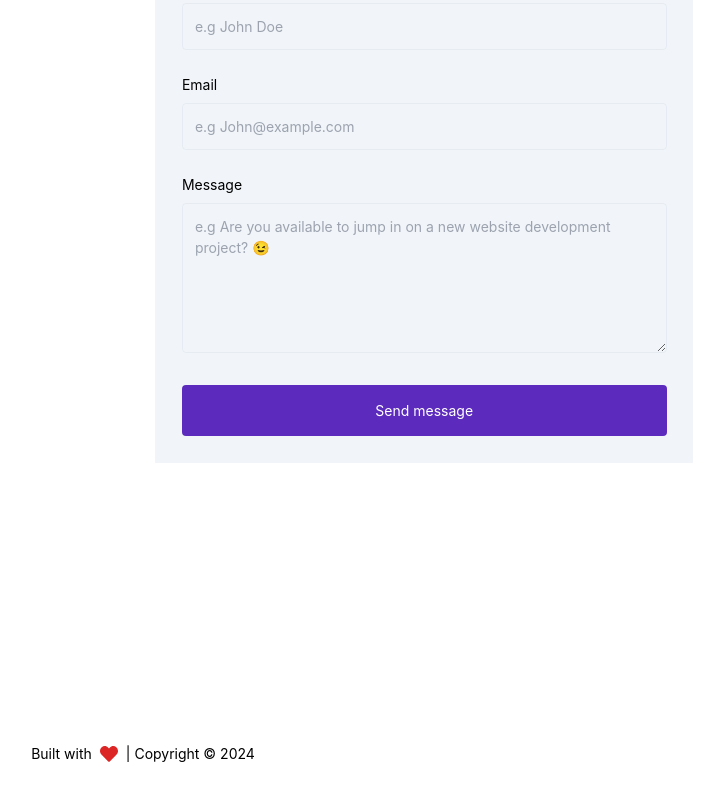
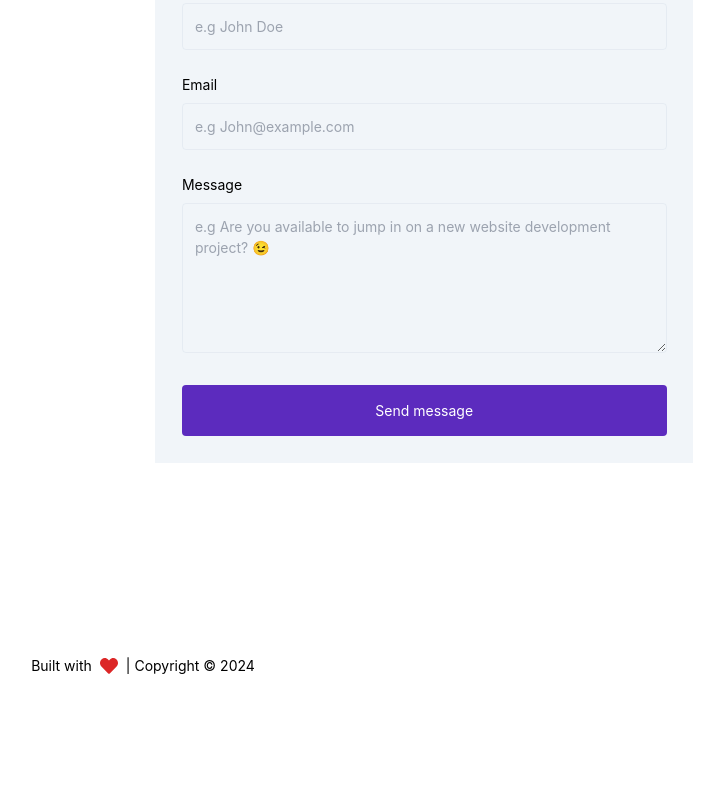
Before and after one commit to abel-otegbola/Portfolio, a Next.js app: page / in a window 1280 px wide. Shown: the part 3332-4132 px from the top of the page, without its empty margins (497-1221 px from the left). After the commit the page ends 4048 px from the top, so only its background shows below. Built offline with nearby package versions, Linux system fonts and the light colour scheme.

Commit message:
style: add bg color to footer

```diff
--- a/components/footer/Footer.js
+++ b/components/footer/Footer.js
@@ -3,7 +3,7 @@ import { FaHeart } from 'react-icons/fa'
 
 const Footer = () => {
     return (
-        <footer data-testid="footer" className="flex items-center justify-center gap-2 p-[10%] text-center">
+        <footer data-testid="footer" className="flex items-center dark:bg-[#000]/[0.1] justify-center gap-2 p-10 text-center">
             Built with <FaHeart className='text-red-600 text-lg' /> | Copyright &copy; {new Date().getFullYear()}
         </footer>
     )
```
